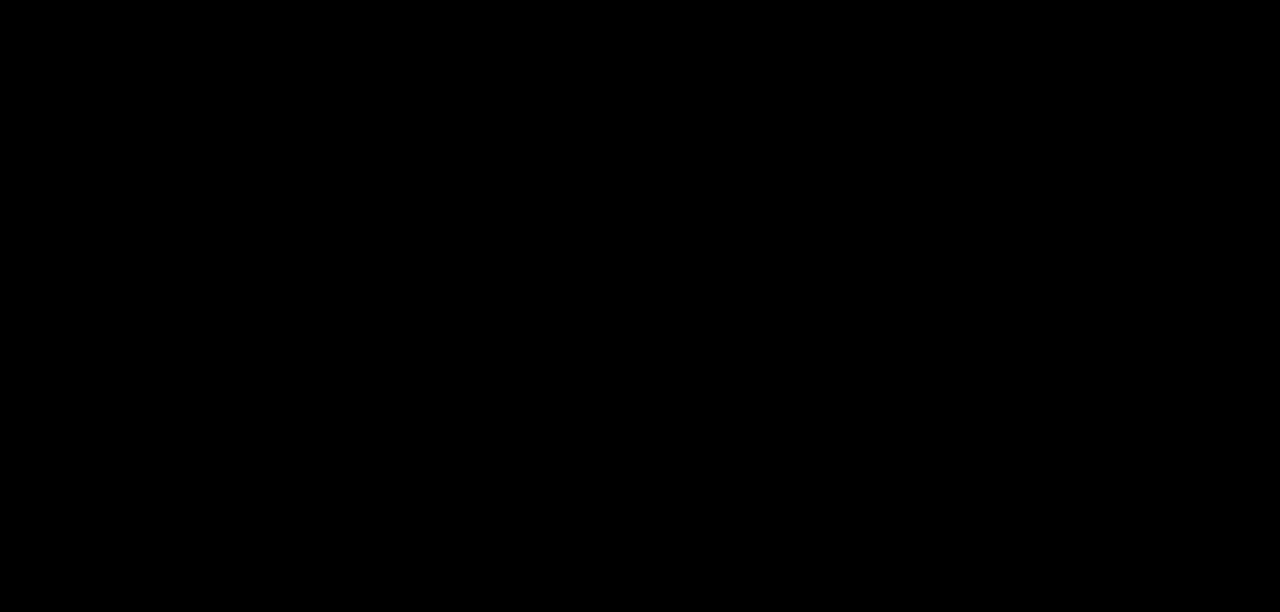
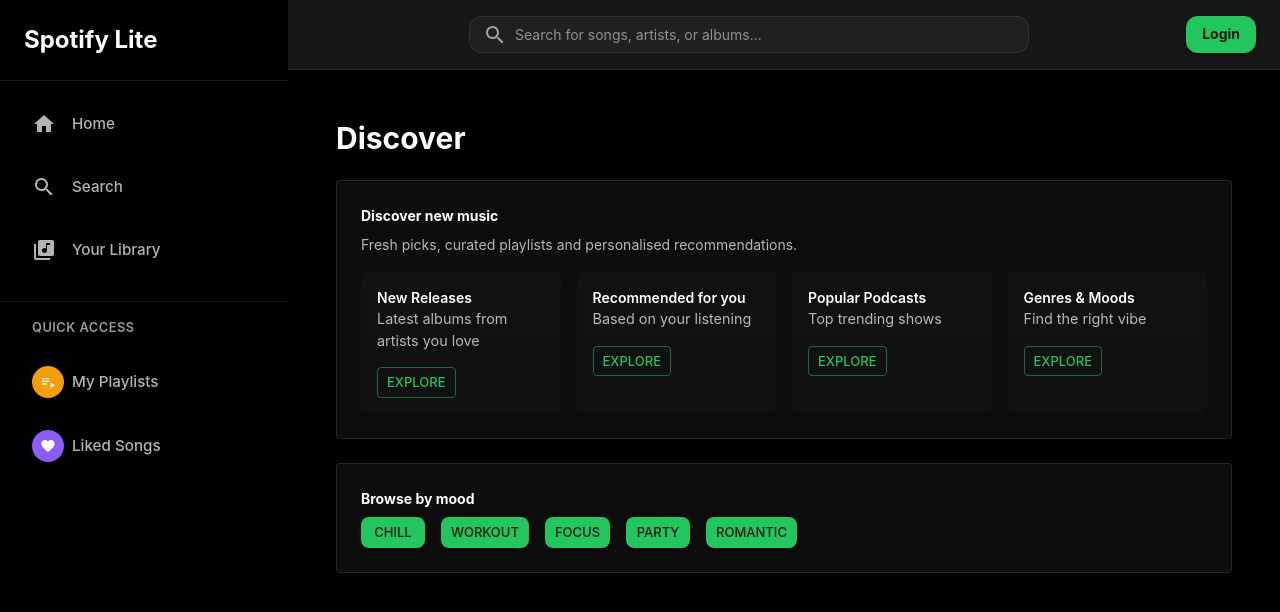
Before and after one commit to WillWiC/music-player-client, a React (Vite) app: page /discover in a window 1280 px wide. Before the commit this address had no page. Shown: the top 612 px of the page. Built offline with nearby package versions, Linux system fonts and the light colour scheme.

Commit message:
feat(Discovery): add Discovery page with sample music cards and navigation

```diff
--- a/src/App.tsx
+++ b/src/App.tsx
@@ -8,6 +8,7 @@
 import Library from './pages/Library';
 import Account from './pages/Account';
 import Settings from './pages/Settings';
+import Discovery from './pages/Discovery';
 import MediaView from './components/MediaView';
 import Sidebar from './components/Sidebar';
 import Header from './components/Header';
@@ -119,6 +120,7 @@
   return (
     <div className="App">
       <Routes>
+  <Route path="/discover" element={<Discovery />} />
         <Route path="/" element={<Dashboard />} />
         <Route path="/login" element={<Login />} />
   <Route path="/search" element={<Search />} />
--- a/src/pages/Dashboard.tsx
+++ b/src/pages/Dashboard.tsx
@@ -729,7 +729,7 @@
     {/* Action Buttons */}
     <div className="flex flex-wrap justify-center lg:justify-start gap-4 mt-2">
       <button
-        onClick={() => navigate('/search')}
+        onClick={() => navigate('/discover')}
         className="flex items-center gap-2 px-4 py-2 bg-green-500 hover:bg-green-400 text-black font-semibold rounded-2xl transition-all duration-300 hover:scale-105 shadow-lg hover:shadow-green-500/25 group text-sm"
       >
         <span>Discover Music</span>
--- /dev/null
+++ b/src/pages/Discovery.tsx
@@ -0,0 +1,56 @@
+import React from 'react';
+import Header from '../components/Header';
+import Sidebar from '../components/Sidebar';
+import { Paper, Typography, Box, Button } from '@mui/material';
+import { useNavigate } from 'react-router-dom';
+
+const Discovery: React.FC = () => {
+  const navigate = useNavigate();
+  const [sidebarOpen, setSidebarOpen] = React.useState(false);
+
+  const sampleCards = [
+    { title: 'New Releases', subtitle: 'Latest albums from artists you love' },
+    { title: 'Recommended for you', subtitle: 'Based on your listening' },
+    { title: 'Popular Podcasts', subtitle: 'Top trending shows' },
+    { title: 'Genres & Moods', subtitle: 'Find the right vibe' },
+  ];
+
+  return (
+    <div className="flex min-h-screen bg-black text-white">
+      <Sidebar isOpen={sidebarOpen} onClose={() => setSidebarOpen(false)} onHomeClick={() => navigate('/dashboard')} />
+      <Header onMobileMenuToggle={() => setSidebarOpen(true)} />
+
+      <main className="flex-1 lg:ml-72 pb-24 pt-20">
+        <div className="relative max-w-7xl mx-auto py-10 px-4 sm:px-8 lg:px-12">
+          <h1 className="text-3xl font-bold text-white mb-6">Discover</h1>
+
+          <Paper className="p-6 bg-white/5 border border-white/10 rounded-lg mb-6">
+            <Typography sx={{ color: 'white', fontWeight: 700, mb: 1 }}>Discover new music</Typography>
+            <Typography sx={{ color: 'rgba(255,255,255,0.7)', mb: 2 }}>Fresh picks, curated playlists and personalised recommendations.</Typography>
+
+            <Box sx={{ display: 'grid', gridTemplateColumns: { xs: '1fr', sm: '1fr 1fr', md: 'repeat(4, 1fr)' }, gap: 2 }}>
+              {sampleCards.map((c) => (
+                <Box key={c.title} sx={{ p: 2, background: 'linear-gradient(180deg, rgba(255,255,255,0.02), rgba(255,255,255,0.01))', borderRadius: 2 }}>
+                  <Typography sx={{ color: 'white', fontWeight: 600 }}>{c.title}</Typography>
+                  <Typography sx={{ color: 'rgba(255,255,255,0.7)', fontSize: '0.9rem', mb: 2 }}>{c.subtitle}</Typography>
+                  <Button variant="outlined" size="small" onClick={() => navigate('/search')}>Explore</Button>
+                </Box>
+              ))}
+            </Box>
+          </Paper>
+
+          <Paper className="p-6 bg-white/5 border border-white/10 rounded-lg">
+            <Typography sx={{ color: 'white', fontWeight: 700, mb: 1 }}>Browse by mood</Typography>
+            <Box sx={{ display: 'flex', gap: 2, flexWrap: 'wrap' }}>
+              {['Chill', 'Workout', 'Focus', 'Party', 'Romantic'].map(m => (
+                <Button key={m} variant="contained" color="primary" size="small" sx={{ borderRadius: 2 }}>{m}</Button>
+              ))}
+            </Box>
+          </Paper>
+        </div>
+      </main>
+    </div>
+  );
+};
+
+export default Discovery;
```
